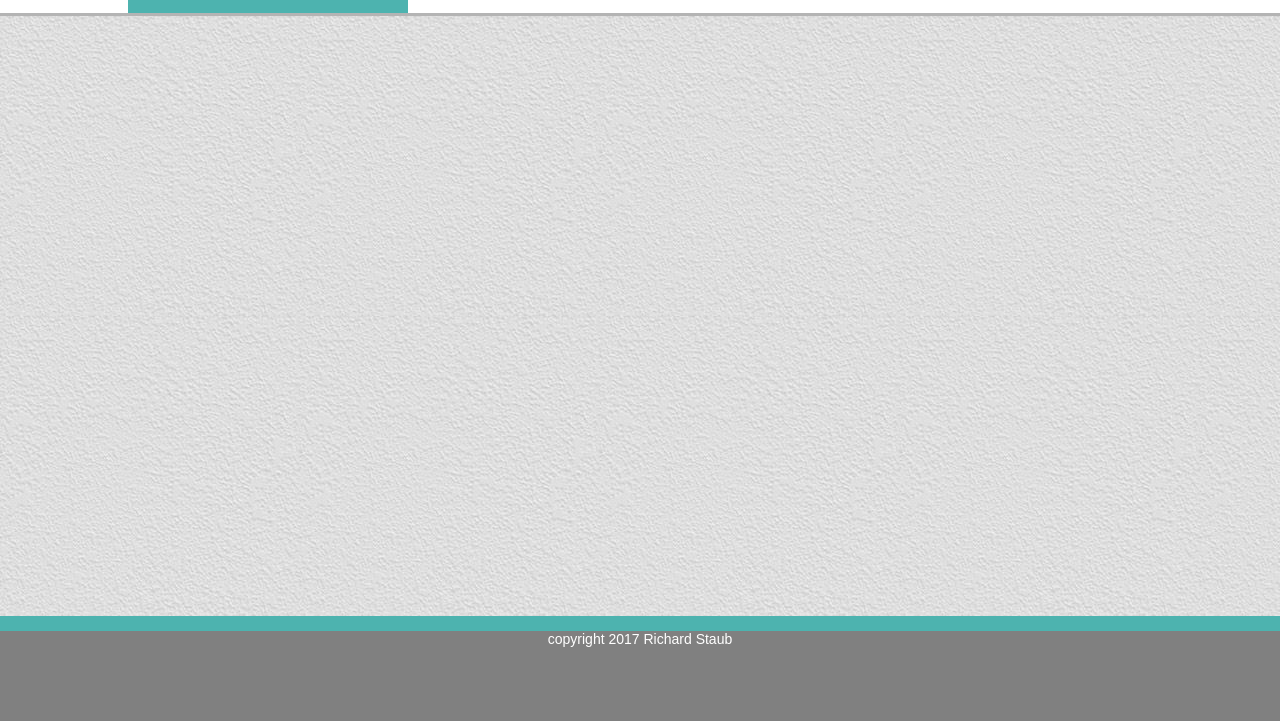
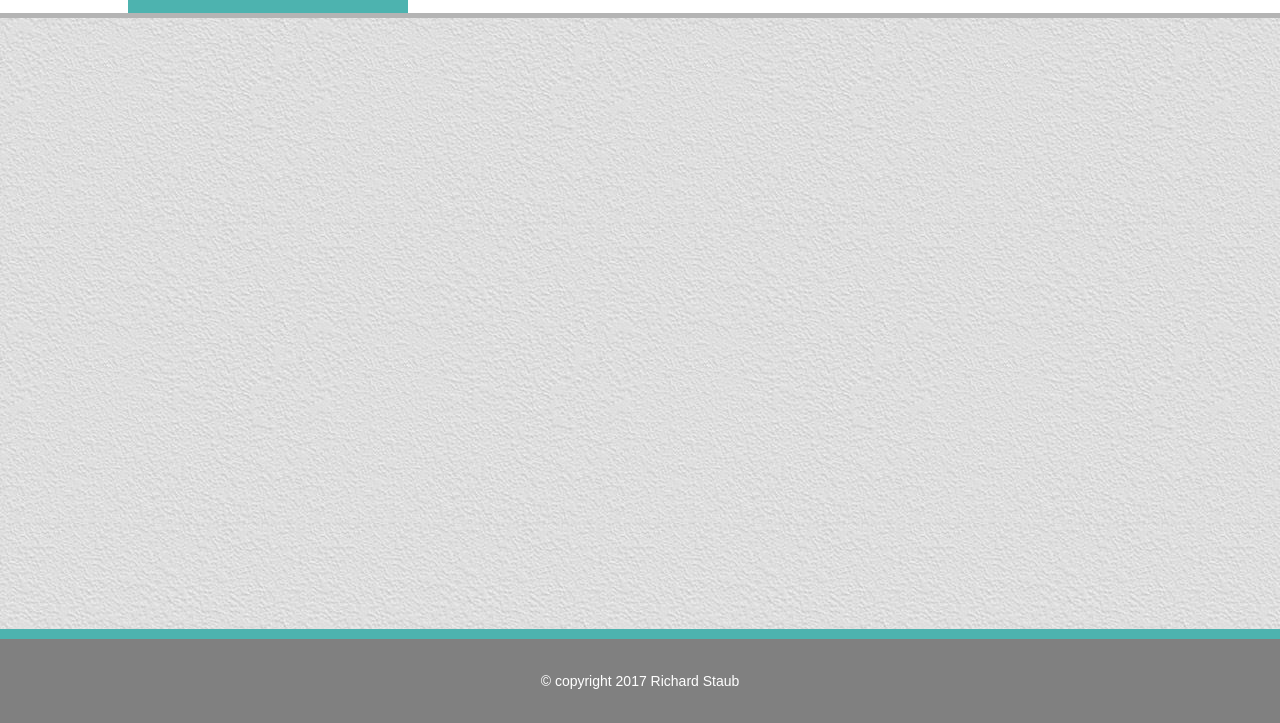
Before and after one commit to Rgstaub/basic_portfolio, a plain HTML site: page index.html in a window 1280 px wide. Shown: the part 77-800 px from the top of the page. Drawn offline with Linux system fonts and the light colour scheme.

Commit message:
after saturday class

```diff
--- a/css/style.css
+++ b/css/style.css
@@ -1,15 +1,15 @@
 .header {
 	background-color: white;
 	border-bottom-style: solid;
+	border-width: 5px;
 	border-color: rgb(180, 180, 180);
 	height: 90px;
 	width: 100%;
 	margin: 0px;
 }
 
-.main {
+body {
 	background-image: url("background_stone.jpg");
-	height: 600px;
 }
 
 .yourName {
@@ -71,9 +71,8 @@ nav {
 
 .footer {
 	background-color: grey;
-	height: 90px;
 	border-top-style: solid;
-	border-width: 15px;
+	border-width: 10px;
 	border-color: hsl(178,40%,50%);
 	font-family: "Arial", Verdana, sans-serif;
 	color: white;
@@ -81,5 +80,10 @@ nav {
 	text-align: center;
 	font-size: 14px;
 	font-weight: normal;
+	position: fixed;
+	bottom: 0pt;
+	width: 100%;
+	padding-top: 35px;
+	padding-bottom: 35px;
 
 }
--- a/index.html
+++ b/index.html
@@ -1,8 +1,9 @@
 <!DOCTYPE html>
 <html lang="en">
 <head>
-	<title>About</title>
+	<title>Richard Staub - Home</title>
 	<meta charset="UTF-8">
+	<link rel="stylesheet" type="text/css" href="css/reset.css">
 	<link rel="stylesheet" type="text/css" href="css/style.css">
 </head>
 <body>
@@ -22,7 +23,7 @@
 
 	</div>
 	<div class="footer">
-		copyright 2017 Richard Staub
+		&copy copyright 2017 Richard Staub
 	</div>
 </body>
 </html>
```
Also changed, not shown: 1 other file.
